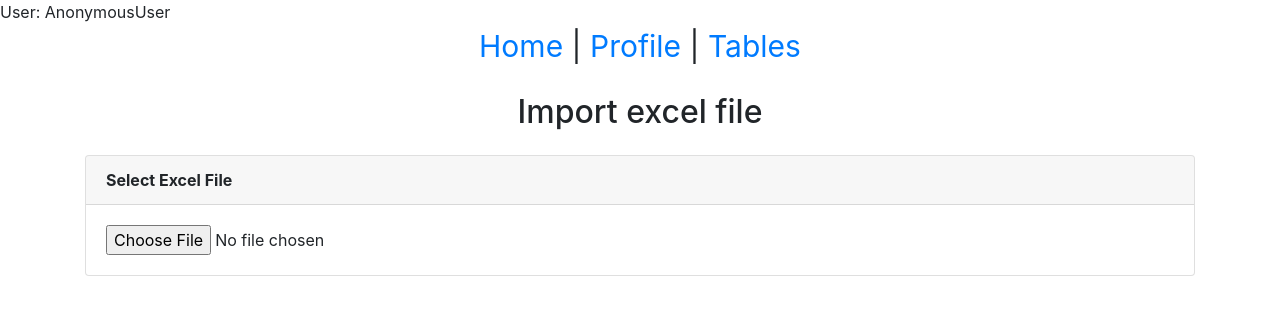
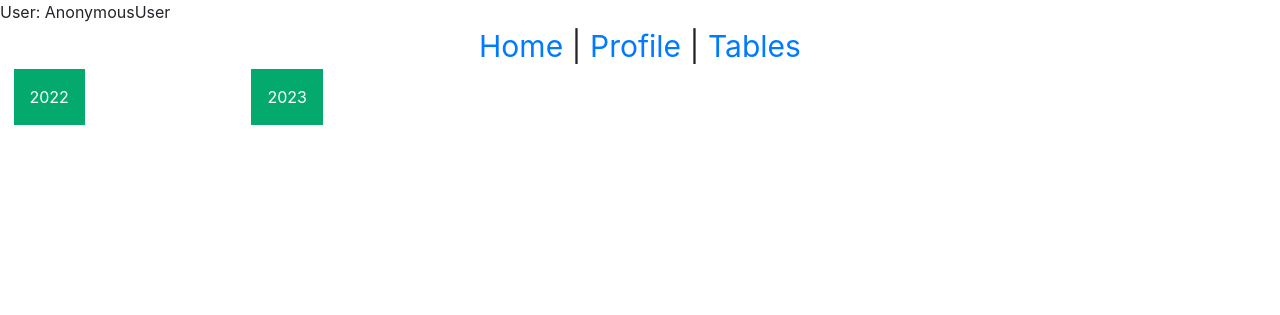
Before and after one commit to Eramcheg/Agent-Portal, a Django app: page /users/Num1/ in a window 1280 px wide. Shown: the top 315 px of the page. Run offline with Django 4.2, Linux system fonts and the light colour scheme; some libraries are stand-ins or nearby versions.

Commit message:
NEW: new cabine

```diff
--- a/templates/Cabine.html
+++ b/templates/Cabine.html
@@ -1,4 +1,5 @@
 {% extends 'base.html' %}
+
 
 {% block content %}
 <head>
@@ -9,108 +10,146 @@
 <!--    <link rel="stylesheet" type="text/css"  href="">-->
     <script type="text/javascript" src="https://unpkg.com/xlsx@0.15.1/dist/xlsx.full.min.js"></script>
 
+</head>
+    <style>
+    /* Dropdown Button */
+.dropbtn2023, .dropbtn2022 {
+ background-color: #04AA6D;
+  color: white;
+  padding: 16px;
+  font-size: 16px;
+  border: none;
+}
+
+/* Dropdown button on hover & focus */
+.dropbtn2023:hover,.dropbtn2022:hover,.dropbtn2023:focus, .dropbtn2022:focus {
+  background-color: #2980B9;
+}
+
+/* The container <div> - needed to position the dropdown content */
+.dropdown2022, .dropdown2023 {
+  position: relative;
+  display: inline-block;
+}
+
+/* Dropdown Content (Hidden by Default) */
+.dropdown-content2023{
+  display: none;
+  position:absolute;
+
+  background-color: #f1f1f1;
+  min-width: 160px;
+  box-shadow: 0px 8px 16px 0px rgba(0,0,0,0.2);
+  z-index: 1;
+}
+.dropdown-content2022 {
+display: none;
+  position:absolute;
+
+  background-color: #f1f1f1;
+  min-width: 160px;
+  box-shadow: 0px 8px 16px 0px rgba(0,0,0,0.2);
+  z-index: 1;
+
+}
+
+/* Links inside the dropdown */
+.dropdown-content2023 a, .dropdown-content2022 a {
+  color: black;
+  padding: 12px 16px;
+  text-decoration: none;
+  display: block;
+}
 
 
 
+/* Change color of dropdown links on hover */
+.dropdown-content2023 a:hover,.dropdown-content2022 a:hover {background-color: #ddd;}
+.dropdown2023:hover .dropdown-content2023 {display: block;}
+.dropdown2022:hover .dropdown-content2022 {display: block;}
 
-</head>
-<body>
-    <div class="container">
-    	<h2 class="text-center mt-4 mb-4">Import excel file</h2>
-    	<div class="card">
-    		<div class="card-header"><b>Select Excel File</b></div>
-    		<div class="card-body">
+.dropdown2022:hover .dropbtn2022 {background-color: #3e8e41;}
+.dropdown2023:hover .dropbtn2023 {background-color: #3e8e41;}
 
-                <input type="file" id="excel_file" />
-
-    		</div>
-
-            <div> </div>
-
-    	</div>
+/* Show the dropdown menu (use JS to add this class to the .dropdown-content container when the user clicks on the dropdown button) */
+.show {display:block;}
+    </style>
+<body>&nbsp;&nbsp;
 
 
-        <div id="excel_data" class="mt-5"></div>
+<div class="dropdown2022">
+<button onclick="myFunction(this.className)" class="dropbtn2022">2022</button>
+<div id="myDropdown2022" class="dropdown-content2022">
+
+    <a href="{% url 'year' %}?name=2022_January">January</a>
+    <a href="{% url 'year' %}?name=2022_February">February</a>
+    <a href="{% url 'year' %}?name=2022_March">March</a>
+    <a href="{% url 'year' %}?name=2022_April">April</a>
+    <a href="{% url 'year' %}?name=2022_May">May</a>
+    <a href="{% url 'year' %}?name=2022_June">June</a>
+    <a href="{% url 'year' %}?name=2022_July">July</a>
+    <a href="{% url 'year' %}?name=2022_August">August</a>
+    <a href="{% url 'year' %}?name=2022_September">September</a>
+    <a href="{% url 'year' %}?name=2022_October">October</a>
+    <a href="{% url 'year' %}?name=2022_November">November</a>
+    <a href="{% url 'year' %}?name=2022_December">December</a>
+  </div>
     </div>
+&nbsp;&nbsp;&nbsp;&nbsp;&nbsp;&nbsp;&nbsp;&nbsp;&nbsp;&nbsp;&nbsp;&nbsp;&nbsp;&nbsp;&nbsp;&nbsp;&nbsp;&nbsp;&nbsp;&nbsp;&nbsp;&nbsp;&nbsp;&nbsp;&nbsp;&nbsp;&nbsp;&nbsp;&nbsp;&nbsp;&nbsp;&nbsp;&nbsp;&nbsp;&nbsp;
+<div class="dropdown2023">
+    <button onclick="myFunction(this.className)" class="dropbtn2023">2023</button>
+
+
+    <div id="myDropdown2023" class="dropdown-content2023">
+
+    <a href="{% url 'year' %}?name=2023_January">January</a>
+    <a href="{% url 'year' %}?name=2023_February">February</a>
+    <a href="{% url 'year' %}?name=2023_March">March</a>
+    <a href="{% url 'year' %}?name=2023_April">April</a>
+    <a href="{% url 'year' %}?name=2023_May">May</a>
+    <a href="{% url 'year' %}?name=2023_June">June</a>
+    <a href="{% url 'year' %}?name=2023_July">July</a>
+    <a href="{% url 'year' %}?name=2023_August">August</a>
+    <a href="{% url 'year' %}?name=2023_September">September</a>
+    <a href="{% url 'year' %}?name=2023_October">October</a>
+    <a href="{% url 'year' %}?name=2023_November">November</a>
+    <a href="{% url 'year' %}?name=2023_December">December</a>
+  </div>
+</div>
 
 
 
 </body>
-</html>
+<script>
+function myFunction(name) {
+  document.getElementById('myDropdown202'+name[name.length-1]).classList.toggle("show");
+//+name[name.length-1].toString
+}
 
-<script>
 
-const excel_file = document.getElementById('excel_file');
-
-excel_file.addEventListener('change', (event) => {
-
-    if(!['application/vnd.openxmlformats-officedocument.spreadsheetml.sheet', 'application/vnd.ms-excel'].includes(event.target.files[0].type))
-    {
-        document.getElementById('excel_data').innerHTML = '<div class="alert alert-danger">Only .xlsx or .xls file format are allowed</div>';
-
-        excel_file.value = '';
-
-        return false;
+// Close the dropdown menu if the user clicks outside of it
+window.onclick = function(event) {
+    if (!event.target.matches('.dropbtn2022')) {
+        var dropdowns2022 = document.getElementsByClassName("dropdown-content2022");
+        var i;
+        for (i = 0; i < dropdowns2022.length; i++) {
+            var openDropdown2022 = dropdowns2022[i];
+            if (openDropdown2022.classList.contains('show')) {
+                openDropdown2022.classList.remove('show');
+            }
+        }
+    }
+      if (!event.target.matches('.dropbtn2023')) {
+        var dropdowns2023 = document.getElementsByClassName("dropdown-content2023");
+        var i_;
+        for (i_ = 0; i_ < dropdowns2023.length; i_++) {
+            var openDropdown2023 = dropdowns2023[i];
+            if (openDropdown2023.classList.contains('show')) {
+                openDropdown2023.classList.remove('show');
+            }
+        }
     }
 
-    var reader = new FileReader();
-
-    reader.readAsArrayBuffer(event.target.files[0]);
-
-    reader.onload = function(event){
-
-        var data = new Uint8Array(reader.result);
-
-        var work_book = XLSX.read(data, {type:'array'});
-
-        var sheet_name = work_book.SheetNames;
-
-        var sheet_data = XLSX.utils.sheet_to_json(work_book.Sheets[sheet_name[0]], {header:1});
-
-        if(sheet_data.length > 0)
-        {
-            var table_output = '<table class="table table-striped table-bordered">';
-
-            for(var row = 0; row < sheet_data.length; row++)
-            {
-
-                table_output += '<tr>';
-
-                for(var cell = 0; cell < sheet_data[row].length; cell++) {
-
-                    if (row == 0) {
-                        if (sheet_data[row][cell] !== undefined) {
-                            table_output += '<th>' + sheet_data[row][cell] + '</th>';
-
-                        } else {
-                            table_output += '<th>' + '' + '</th>'
-                        }
-                    } else {
-                        if (sheet_data[row][cell] !== undefined) {
-                            table_output += '<td>' + sheet_data[row][cell] + '</td>';
-
-                        } else {
-                            table_output += '<td>' + '' + '</td>';
-                        }
-                    }
-
-
-                }
-
-                table_output += '</tr>';
-
-            }
-
-            table_output += '</table>';
-
-            document.getElementById('excel_data').innerHTML = table_output;
-        }
-
-        excel_file.value = '';
-
-    }
-
-});
-
+}
 </script>
 {% endblock %}
```
